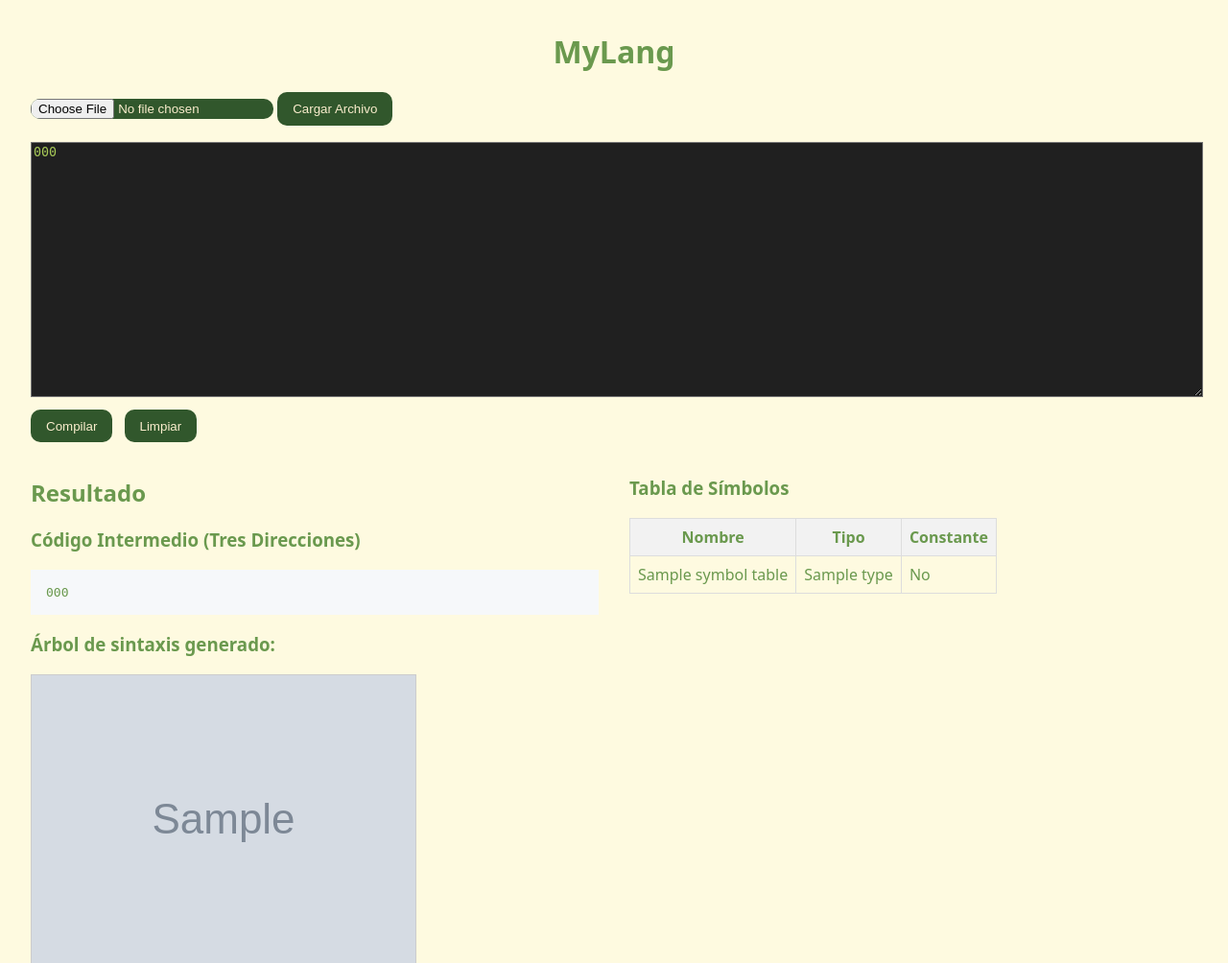
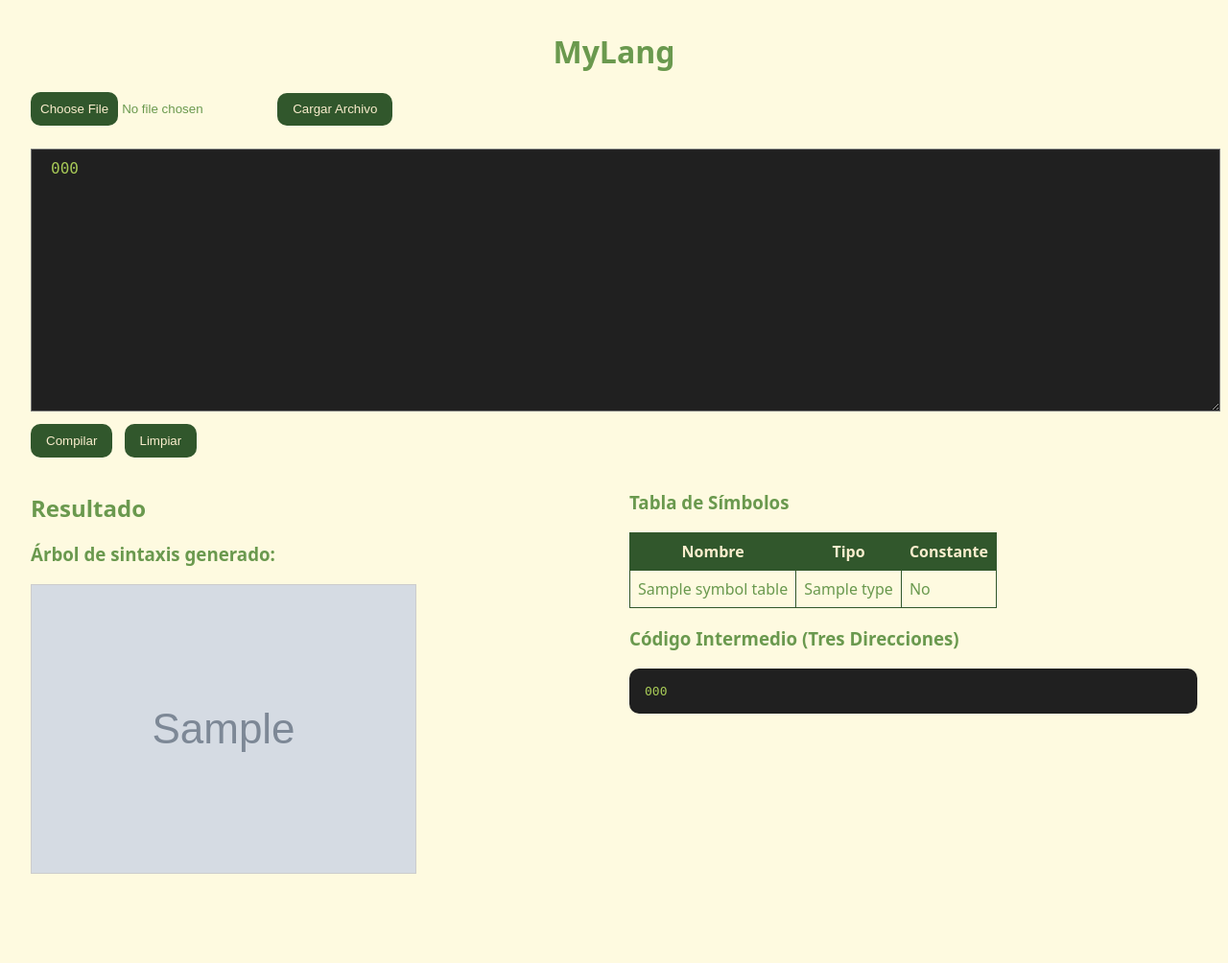
Before and after one commit to DANdelion-0908/Proyecto1_Compis, a Flask app: template program/ide/templates/index.html in a window 1280 px wide. Shown: the top 1004 px of the page at 96% size. After the commit the page ends 911 px from the top, so only its background shows below. Run offline with Flask 3, Linux system fonts and the light colour scheme; the template is opened without the code that fills it: most values are stand-ins (such as "Sample title", 1, 10 or a date in 2020); grey boxes marked "Sample" are stand-in pictures; parts of the project's set-up code (start-up, migrations or seed data) failed here and were passed over.

Commit message:
las design changes

```diff
--- a/program/ide/app.py
+++ b/program/ide/app.py
@@ -16,7 +16,7 @@ def index():
     result = None
     image_url = None
     symbol_table = None
-    intermediate_code = None  # 🔹 Nuevo
+    intermediate_code = None
 
     if request.method == "POST":
         code = request.form.get("code", "")
--- a/program/ide/static/styles.css
+++ b/program/ide/static/styles.css
@@ -6,7 +6,10 @@ body {
 textarea{
   background-color: #202020;
   color: #a7c957;
-  font-family: monospace
+  font-family: monospace;
+  font-size: large;
+  padding-left: 20px;
+  padding-top: 10px;
 }
 
 button{
@@ -21,9 +24,29 @@ h1{
   justify-content: center;
 }
 
-input{
+input[type="file"]::file-selector-button{
   background-color: #31572c;
   color: #faedcd;
   border-radius: 10px;
   border: none;
+  padding: 10px;
 }
+
+pre{
+  background-color: #202020;
+  color: #a7c957;
+  font-family: monospace;
+  padding: 1rem; overflow: auto;
+  border-radius: 10px;
+}
+table {
+  border-collapse:
+  collapse; margin: 1rem 0;
+}
+th, td {
+  border: 1px solid #31572c; padding: 8px;
+}
+th{
+  background-color: #31572c;
+  color: #faedcd;
+}
--- a/program/ide/templates/index.html
+++ b/program/ide/templates/index.html
@@ -9,11 +9,7 @@
       textarea { width: 100%; height: 260px; font-family: monospace; }
       .ok { color: #0a7d00; }
       .error { color: #b00020; }
-      pre { background: #f6f8fa; padding: 1rem; overflow: auto; }
       button { padding: .6rem 1rem; margin-right: 8px; }
-      table { border-collapse: collapse; margin: 1rem 0; }
-      th, td { border: 1px solid #ddd; padding: 8px; }
-      th { background-color: #f2f2f2; }
       .main-container {
         display: flex;
         gap: 2rem;
@@ -64,11 +60,6 @@
         {% endif %}
       {% endif %}
 
-      {% if intermediate_code %}
-        <h3>Código Intermedio (Tres Direcciones)</h3>
-        <pre>{{ intermediate_code }}</pre>
-      {% endif %}
-
       {% if image_url %}
         <h3>Árbol de sintaxis generado:</h3>
         <img src="{{ image_url }}" alt="Parse Tree" style="max-width:100%; border:1px solid #ccc;"/>
@@ -92,6 +83,11 @@
           </tr>
           {% endfor %}
         </table>
+      {% endif %}
+
+      {% if intermediate_code %}
+        <h3>Código Intermedio (Tres Direcciones)</h3>
+        <pre>{{ intermediate_code }}</pre>
       {% endif %}
     </div>
   </div>
```
